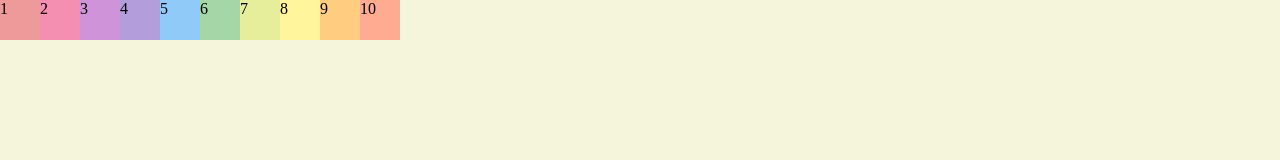
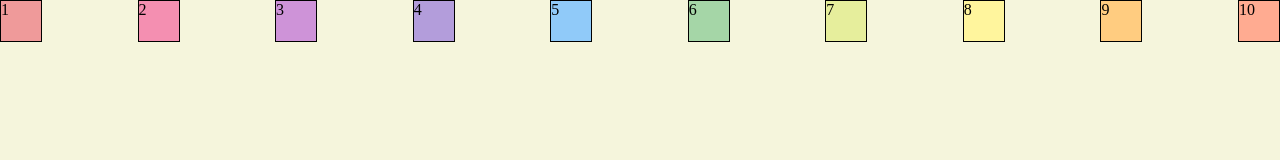
Before and after one commit to leeesurim/JavaScript-study, a plain HTML site: page restart/flexbox.html in a window 1280 px wide. Drawn offline with Linux system fonts and the light colour scheme.

Commit message:
study: Flexbox

```diff
--- a/restart/css/flexbox.css
+++ b/restart/css/flexbox.css
@@ -14,21 +14,40 @@ body{
     */
 
     display: flex;
-    /* 메인축을 지정하는 속성 */
+    /* 중심축(수평 또는 수직)을 지정하는 속성 */
     flex-direction: row;
     /* flex-direction: row-reverse; */
     /* flex-direction: column; */
     /* flex-direction: column-reverse; */
 
-    /* flex item 줄바꿈 설정 */
+    /* item이 가득차면 한 줄에 넘어가게 할건지 설정*/
     flex-wrap: nowrap;
     /* flex-wrap: wrap; */
     /* flex-wrap: wrap-reverse; */
+
+    /* flex-flow = flex-direction + flex-wrap */
+    /* flex-flow: column nowrap; */
+
+    /* 중심축에서 item 배치 */
+    /* justify-content: flex-start; */
+    /* justify-content: flex-end; */
+    /* justify-content: center; */
+    /* justify-content: space-around; */
+    /* justify-content: space-evenly; */
+    justify-content: space-between;
+
+    /* 반대축에서 item 배치 */
+    /* align-items: center; */
+    align-items: baseline;
+
+    /* 반대축에서 item 지정 */
+    align-content: space-between;
 }
 
 .item {
     width: 40px;
     height: 40px;
+    border: 1px solid black;
 
 }
 
--- /dev/null
+++ b/restart/css/item.css
@@ -0,0 +1,40 @@
+body {
+    /* box-sizing:border-box; */
+    margin: 0;
+}
+
+.container {
+    padding-top: 100px;
+    background: beige;
+    height: 100vh;
+    display: flex;
+}
+
+.item {
+    width: 40px;
+    height: 40px;
+    border: 1px solid black;
+}
+
+.item1 {
+    background: #ef9a9a;
+    /* flex-grow: 2;
+    flex-shrink: 1; */
+    /* flex-basis: 60%; */
+    flex: 2 2 auto; /* grow, shrink, basis */
+    align-self: center;
+}
+
+.item2 {
+    background: #ce93d8;
+    /* flex-grow: 1;
+    flex-shrink: 1; */
+    /* flex-basis: 30%; */
+}
+
+.item3 {
+    background: #90caf9;
+    /* flex-grow: 1;
+    flex-shrink: 1; */
+    /* flex-basis: 10%; */
+}
```
Also changed, not shown: restart/item.html (added, +18 -0 lines).
